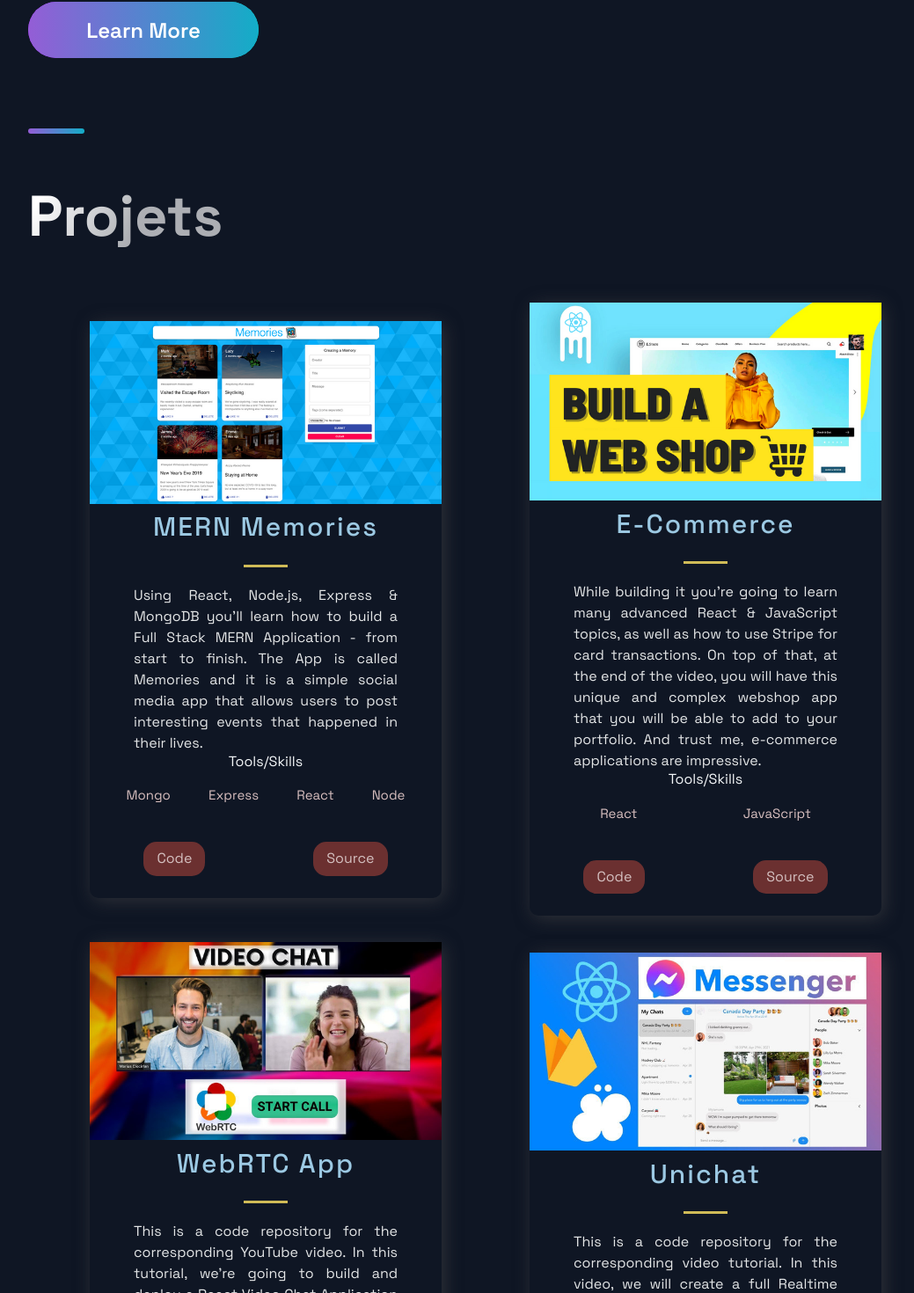
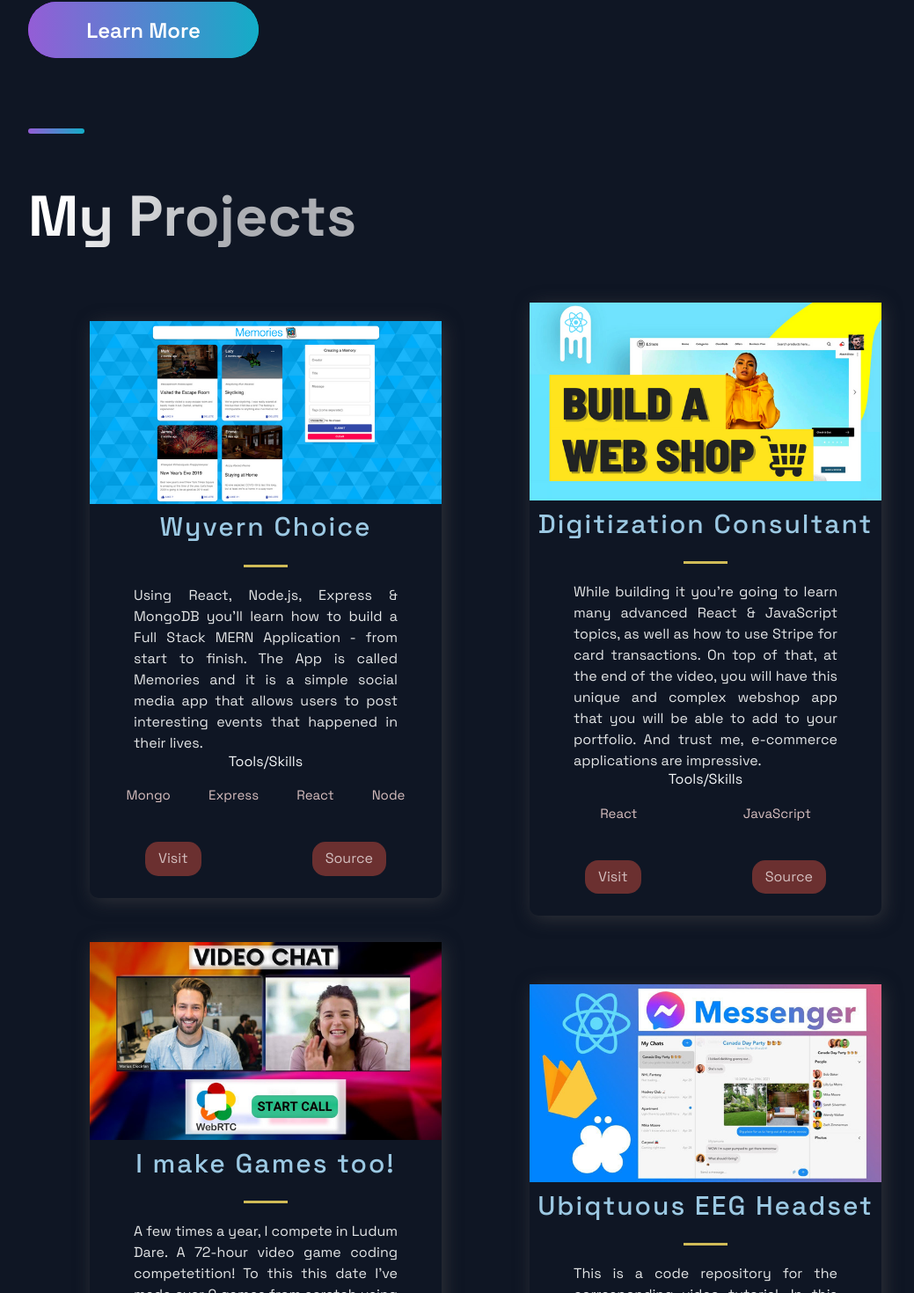
Before and after one commit to shanestevenz/shanestevenz.github.io, a Next.js app: page / in a window 1280 px wide. Shown: the part 428-1898 px from the top of the page at 88% size, without its empty margins (88-1127 px from the left). Built offline with nearby package versions, Linux system fonts and the light colour scheme.

Commit message:
Merge branch 'main' of https://github.com/shanestevenz/shanestevenz.github.io

```diff
--- a/src/components/Projects/Projects.js
+++ b/src/components/Projects/Projects.js
@@ -7,7 +7,7 @@
 const Projects = () => (
   <Section nopadding id='projects'>
     < SectionDivider />
-    <SectionTitle main>Projets</SectionTitle>
+    <SectionTitle main>My Projects</SectionTitle>
     <GridContainer>
       {projects.map((project) => (
         <BlogCard>
@@ -29,7 +29,7 @@
             </TagList>
           </div>
           <UtilityList>
-            <ExternalLinks href={project.visit}> Code </ExternalLinks>
+            <ExternalLinks href={project.visit}> Visit </ExternalLinks>
             <ExternalLinks href={project.source}> Source </ExternalLinks>
           </UtilityList>
         </BlogCard>
--- a/src/constants/constants.js
+++ b/src/constants/constants.js
@@ -1,6 +1,6 @@
 export const projects = [
   {
-    title: 'MERN Memories',
+    title: 'Wyvern Choice',
     description: "Using React, Node.js, Express & MongoDB you'll learn how to build a Full Stack MERN Application - from start to finish. The App is called Memories and it is a simple social media app that allows users to post interesting events that happened in their lives.",
       image: '/images/1.png',
       tags: ['Mongo', 'Express', 'React', 'Node'],
@@ -9,25 +9,25 @@
     id: 0,
   },
   {
-    title: 'E-Commerce',
+    title: 'Digitization Consultant',
     description:"While building it you're going to learn many advanced React & JavaScript topics, as well as how to use Stripe for card transactions. On top of that, at the end of the video, you will have this unique and complex webshop app that you will be able to add to your portfolio. And trust me, e-commerce applications are impressive.",
     image: '/images/2.png',
     tags: ['React', 'JavaScript'],
     source: 'https://google.com',
-    visit: 'https://google.com',
+    visit: 'friendsbydesignshop.com/', //update when we get the SSL/HTTPS
     id: 1,
   },
   {
-    title: 'WebRTC App',
-    description: "This is a code repository for the corresponding YouTube video. In this tutorial, we're going to build and deploy a React Video Chat Application using WebRTC.",
+    title: 'I make Games too!',
+    description: "A few times a year, I compete in Ludum Dare. A 72-hour video game coding competetition! To this this date I've made over 9 games from scratch using C# and Unity. I, alongside my friend, publish under the name DevRokket. We've ammased several thousands downloads! Check us out!",
       image: '/images/3.jpg',
       tags: ['React', 'WebRTC'],
     source: 'https://google.com',
-    visit: 'https://google.com',
+    visit: 'https://devrokket.itch.io/',
     id: 2,
   },
   {
-    title: 'Unichat',
+    title: 'Ubiqtuous EEG Headset',
     description: "This is a code repository for the corresponding video tutorial. In this video, we will create a full Realtime Chat Application",
     image: '/images/4.jpg',
     tags: ['React', 'ChatEngine', 'Firebase'],
```
